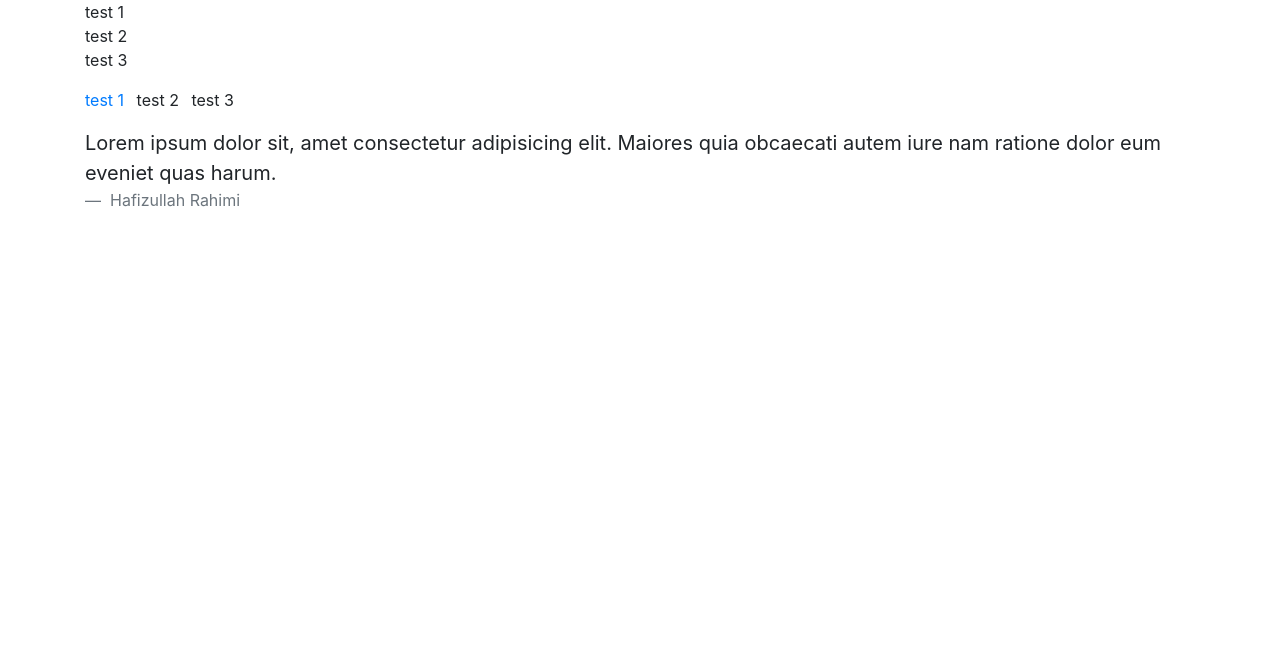
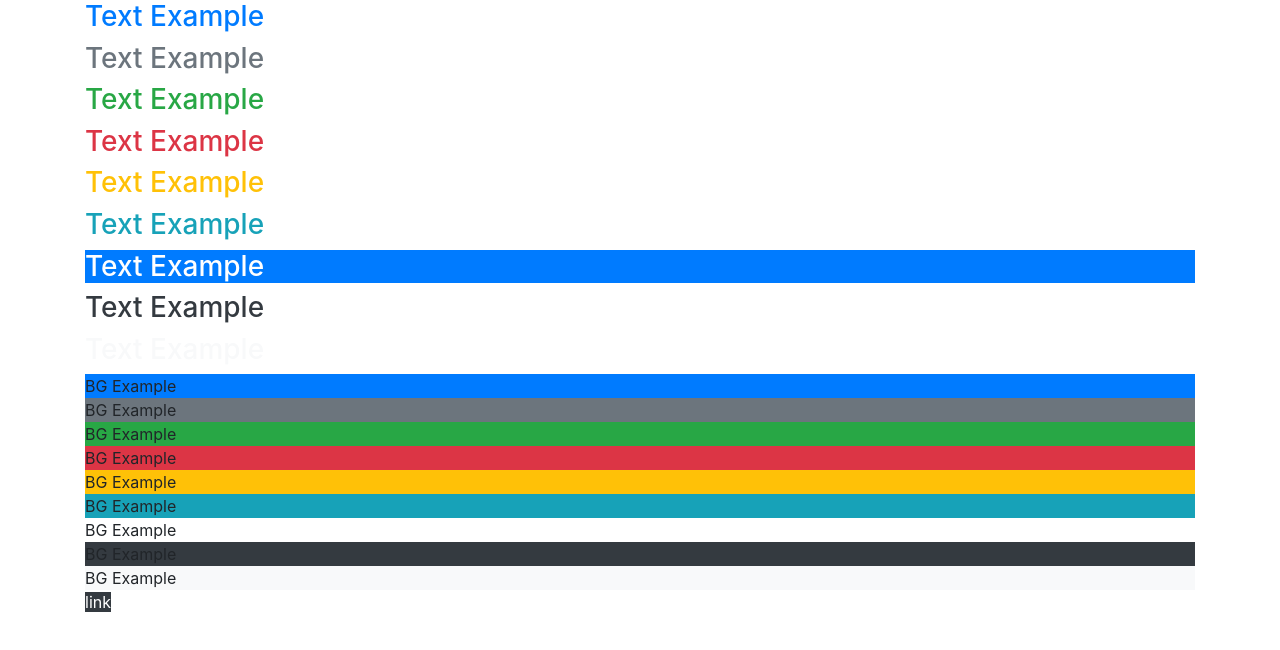
Before and after one commit to HafizRahimi/BootStrap, a plain HTML site: page index.html in a window 1280 px wide. Drawn offline with Linux system fonts and the light colour scheme.

Commit message:
Video 5 watch (text and background color)

```diff
--- a/index.html
+++ b/index.html
@@ -11,26 +11,28 @@
     </head>
     <body>
         <div class="container">
-            <ul class="list-unstyled">
-                <li>test 1</li>
-                <li>test 2</li>
-                <li>test 3</li>
-            </ul>
+            <h3 class="text-primary">Text Example</h3>
+            <h3 class="text-secondary">Text Example</h3>
+            <h3 class="text-success">Text Example</h3>
+            <h3 class="text-danger">Text Example</h3>
+            <h3 class="text-warning">Text Example</h3>
+            <h3 class="text-info">Text Example</h3>
+            <h3 class="text-white bg-primary">Text Example</h3>
+            <h3 class="text-dark">Text Example</h3>
+            <h3 class="text-light">Text Example</h3>
 
-            <ul class="list-unstyled">
-                <li class="list-inline-item"><a href="#">test 1</a></li>
-                <li class="list-inline-item">test 2</li>
-                <li class="list-inline-item">test 3</li>
-            </ul>
+            <div class="bg-primary">BG Example</div>
+            <div class="bg-secondary">BG Example</div>
+            <div class="bg-success">BG Example</div>
+            <div class="bg-danger">BG Example</div>
+            <div class="bg-warning">BG Example</div>
+            <div class="bg-info">BG Example</div>
+            <div class="bg-white">BG Example</div>
+            <div class="bg-dark">BG Example</div>
+            <div class="bg-light">BG Example</div>
 
-            <blockquote class="blockquote">
-                Lorem ipsum dolor sit, amet consectetur adipisicing elit.
-                Maiores quia obcaecati autem iure nam ratione dolor eum eveniet
-                quas harum.
-                <div class="blockquote-footer">
-                    Hafizullah Rahimi
-                </div>
-            </blockquote>
+            <a href="#" class="text-white bg-dark">link</a>
+
         </div>
 
         <script src="js/jquery-3.5.1.min.js"></script>
```
Also changed, not shown: txt/BootStrap.txt (+31 -0 lines).
